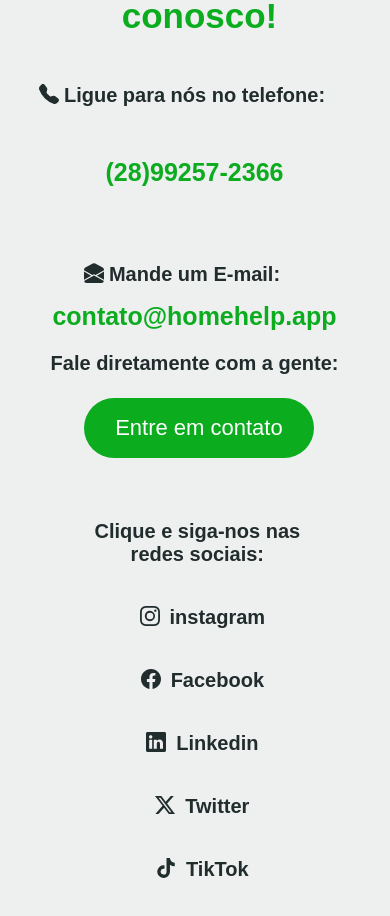
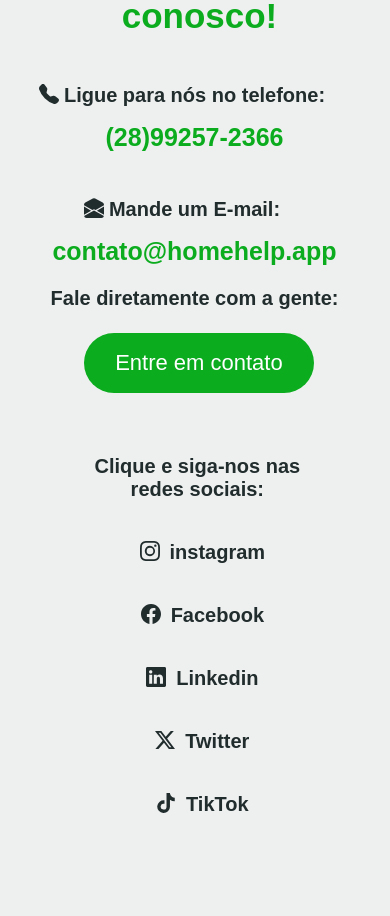
Before and after one commit to karol003/Landing-Page-Homehelp, a Next.js app: page /merca in a window 390 px wide. Shown: the part 3300-4216 px from the top of the page. Built offline with nearby package versions, Linux system fonts and the light colour scheme.

Commit message:
Add files via upload

```diff
--- a/styles/Home.module.css
+++ b/styles/Home.module.css
@@ -33,11 +33,11 @@
   padding: 30px 70px;
   border-radius: 20PX;
   cursor: pointer;
-  transition: background-color 0.3s ease;
+  transition: color 0.5s, transform 0.2s;
+  border: 3px solid transparent;
 }
-
 .button:hover {
-  background-color: #37393a;
+  background-color: #EEEFEF ;
 }
 
 .h1 {
--- a/styles/page.module.css
+++ b/styles/page.module.css
@@ -1280,7 +1280,18 @@
     position: relative;
     right: 15px;
  }
-
+ .classe {
+    position: relative;
+    right: 15px;
+    margin-top: -10px;
+    margin-bottom: -20px;
+ }
+ .classemerca {
+    position: relative;
+    right: 15px;
+    margin-top: -10px;
+    margin-bottom: -20px;
+ }
  .classee {
     position: relative;
     top: 3px;
```
